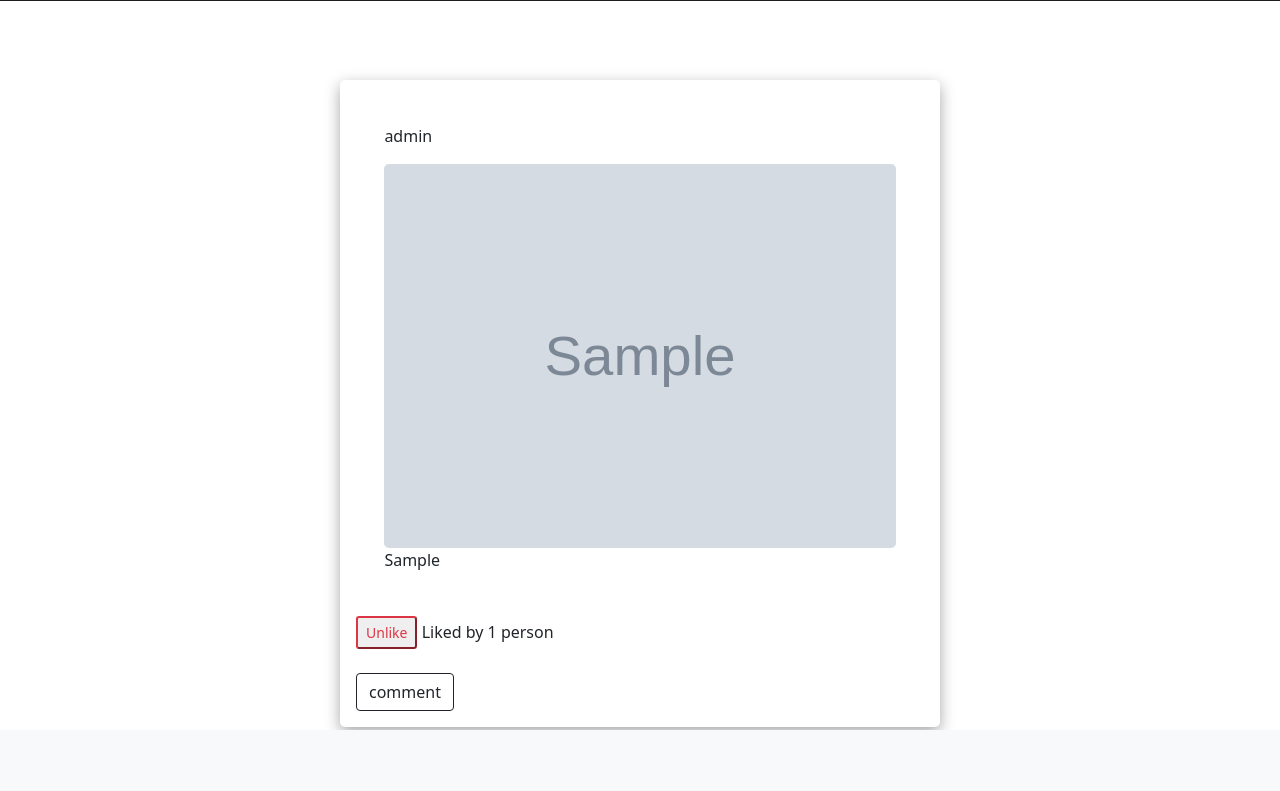
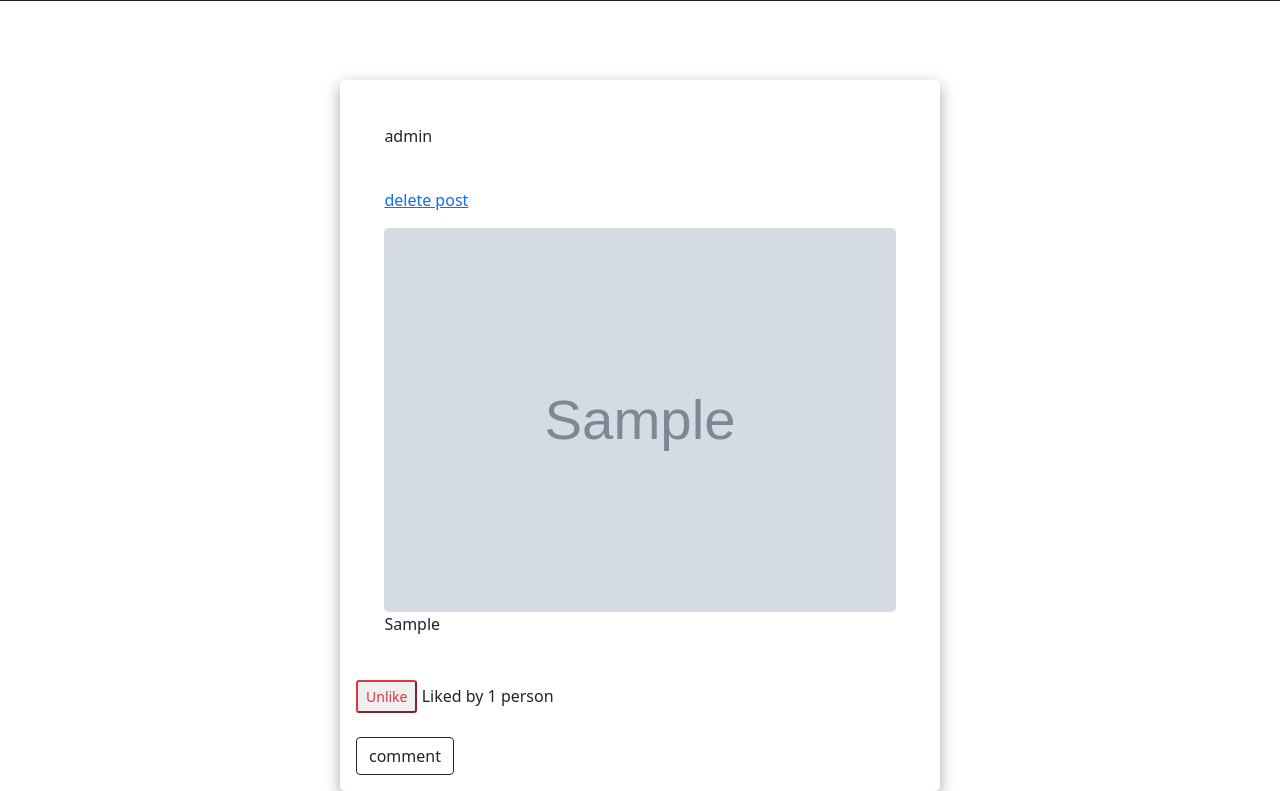
Before and after one commit to sameer-ahmed123/socialmedia_site, a Django app: page / in a window 1280 px wide. Shown: the part 70-861 px from the top of the page. Before the commit the page ends 800 px from the top, so only its background shows below. Run offline with Django 4.2, Linux system fonts and the light colour scheme; a user stored in the database is signed in; data comes from the database, SQL or seed files in the repository; tables that the repository leaves empty hold one stand-in row (values such as "Sample post"); grey boxes marked "Sample" are stand-in pictures; parts of the project's set-up code (start-up, migrations or seed data) failed here and were passed over; some libraries are stand-ins or nearby versions.

Commit message:
comment post htmx no show

```diff
--- a/app/models.py
+++ b/app/models.py
@@ -1,5 +1,6 @@
 from django.db import models
 from django.contrib.auth.models import User
+from django.urls import reverse
 
 # Create your models here.
 
@@ -19,6 +20,11 @@ class Posts(models.Model):
         db_table = "Posts"
         ordering = ["-date_added"]
 
+    def get_comment_url(self):
+        kwargs = {
+            "id" :self.id
+        }
+        return reverse("post-comment", kwargs=kwargs)
 
 class Comments(models.Model):
     post = models.ForeignKey(Posts, related_name="comments", on_delete=models.CASCADE)
--- a/app/urls.py
+++ b/app/urls.py
@@ -1,5 +1,5 @@
 from django.urls import path
-from .views import index, create_post, show, LikeView,getComments, login_view
+from .views import index, create_post, show, LikeView,getComments, login_view, delete_post,post_comment
 #  logout_view,
 urlpatterns = [
     # path("logout/",logout_view, name="logout_view" ),
@@ -8,6 +8,8 @@ urlpatterns = [
     path("show", show, name="show"),
     path("like/", LikeView, name="post_like"),
     path("show/<int:id>/", getComments, name="post_detail" ),
+    path("make_comment/<int:id>/", post_comment, name="post-comment"),
     path("create-post", create_post, name="create-post"),
+    path("post-delete<int:id>/", delete_post ,name="post_delete")
 
 ]
--- a/app/views.py
+++ b/app/views.py
@@ -86,7 +86,6 @@ def LikeView(request):
             class_rm = "btn-outline-success"
             post.save()
 
-
         context = {
             'result': result,
             "like_unlike": like_unlike,
@@ -114,23 +113,45 @@ def getComments(request, id):
     #     form = CommentForm()
     #     print("no Comments")
 
+    # comments_id = request.POST.get("comments_id")
     the_comments = Posts.objects.get(id=id)
     comment = request.POST.get("comment")
+    context = {
+        # "form": form,
+        "comments": the_comments
+    }
     print(str(the_comments))
     if request.method == "POST":
         comnt = Comments(comment=comment, user=request.user, post=the_comments)
         comnt.save()
         return redirect("post_detail", id=id)
-    # if request.htmx:
-    #     print("htmx comment")
-    #     return render(request, "comments_show.html")
-    context =  {
+    if request.htmx:
+        print("htmx comment")
+        return render(request, "comment_partial.html", context)
+
+    return render(request, "comments_show.html", context)
+
+
+def post_comment(request,id):
+    comments_id = request.POST.get("comments_id")
+    print("comments id is ", comments_id)
+    the_comments = Posts.objects.get(id=id)
+    comment = request.POST.get("comment")
+
+
+
+    if request.method == "POST":
+        comnt = Comments(comment=comment, user=request.user, post=the_comments)
+        comnt.save()
+        return redirect("post_detail", id=id)
+    context = {
         # "form": form,
         "comments": the_comments
     }
-    return render(request, "comments_show.html",context)
-
-
+    if request.htmx:
+        print("htmx comment")
+        return render(request, "comment_partial.html", context)
+    return render(request, "comments_show.html", context)
 @login_required
 def create_post(request):
     form = postCreateForm
@@ -150,3 +171,17 @@ def create_post(request):
         "form": form
     }
     return render(request, "create_post.html", context)
+
+
+def delete_post(request, id):
+    post = get_object_or_404(Posts, id=id)
+    context = {
+        "post": post
+    }
+    if request.method == "POST":
+        #post_id = request.POST.get("post_id_delete")
+
+        post.delete()
+        return redirect("home")
+
+    return render(request, "delete_post.html", context)
--- a/templates/base.html
+++ b/templates/base.html
@@ -150,7 +150,7 @@
                     action: 'post'
                 },
                 success: (json) => {
-                    $('#like_count' + $(this).data("post-id")).html("liked by" + " " + json['result'] + " " + "people")
+                    $('#like_count' + $(this).data("post-id")).html("Liked by" + " " + json['result'] + " " + "people")
                     $(this).html(json['like_unlike'])
                     $(this).addClass(json['class_state'])
                     $(this).removeClass(json['class_rm'])
--- /dev/null
+++ b/templates/comment_partial.html
@@ -0,0 +1,6 @@
+<form method="post" action="post-comment" hx-post="{{ comments.get_comment_url }}" hx-swap="outerHTML" >
+    {% csrf_token %}
+    <input hidden type="text" value="{{comments.id}}" name="comments_id">
+    <input type="text" name="comment">
+    <input  type="submit" value="comment">
+</form>
--- a/templates/comments_show.html
+++ b/templates/comments_show.html
@@ -16,11 +16,12 @@
         {% endif %}
         <strong>{{comments.post_name}}</strong>
 
-        <form method="post" action="">
+        {% include "comment_partial.html" %}
+        <!-- <form method="post" action="">
             {% csrf_token %}
             <input type="text" name="comment">
             <input type="submit" value="comment">
-        </form>
+        </form> -->
 
         <div style="height: 500px;overflow-y:auto;overflow-x: hidden;">
             {% for comments in comments.comments.all %}
--- a/templates/partial.html
+++ b/templates/partial.html
@@ -1,7 +1,7 @@
 {% if request.user in obj.like.all %}
 <button class="btn_1 btn-sm btn-outline-danger" name="btn_1" type="submit" data-post-id="{{ obj.id }}">Unlike </button>
 {% else %}
-<button class="btn_1 btn-sm btn-outline-success " name="btn_1" type="submit" data-post-id="{{ obj.id }}">like </button>
+<button class="btn_1 btn-sm btn-outline-success " name="btn_1" type="submit" data-post-id="{{ obj.id }}">Like </button>
 {% endif %}
 
 
--- a/templates/show.html
+++ b/templates/show.html
@@ -1,4 +1,5 @@
 {% load static %}
+
 <head>
     <meta charset="UTF-8">
     <meta name="viewport" content="width=device-width, initial-scale=1">
@@ -13,11 +14,20 @@
     </form>
     <div style="padding: 5%;" class="content">
         <p>{{obj.user}}</p>
+
+        <br>
+        {% if obj.user == request.user %}
+        <a href="{% url 'post_delete' obj.id %}">delete post</a>
+        {% endif %}
+
+        <br>
+
         <p>{{obj.name}}</p>
         {% if obj.image.url|slice:"-4:" == ".mp4" %}
-        <video style="border-radius: 5px;"  data-src="{{  obj.image.url  }}" controls height="250px" width="100%"></video>
+        <video style="border-radius: 5px;" data-src="{{  obj.image.url  }}" controls height="250px"
+            width="100%"></video>
         {% else %}
-        <img  style="border-radius: 5px;" width="100%" data-src="{{  obj.image.url  }}" alt="Image ">
+        <img style="border-radius: 5px;" width="100%" data-src="{{  obj.image.url  }}" alt="Image ">
         {% endif %}
         <p>{{obj.desription}}</p>
         <!-- <p id="likes_me{{obj.id}}">hi</p> -->
@@ -27,7 +37,10 @@
     <div id="like-div">
         {% include "partial.html" %}
     </div>
-    <a href='{% url "post_detail" obj.id  %}' class="btn btn-outline-dark mt-4" >comment</a>
+    <div hx-boost="false">
+        <a href='{% url "post_detail" obj.id  %}' class="btn btn-outline-dark mt-4">comment</a>
+
+    </div>
 
     <!-- ADD THE ABILITY TO UPLOAD VIDDEOS -->
 
@@ -72,7 +85,7 @@
 
     const img_observer = new IntersectionObserver((entries, img_observer) => {
         entries.forEach(entry => {
-            if(!entry.isIntersecting) {
+            if (!entry.isIntersecting) {
                 return;
             }
             else {
```
Also changed, not shown: templates/delete_post.html (added, +20 -0 lines).
